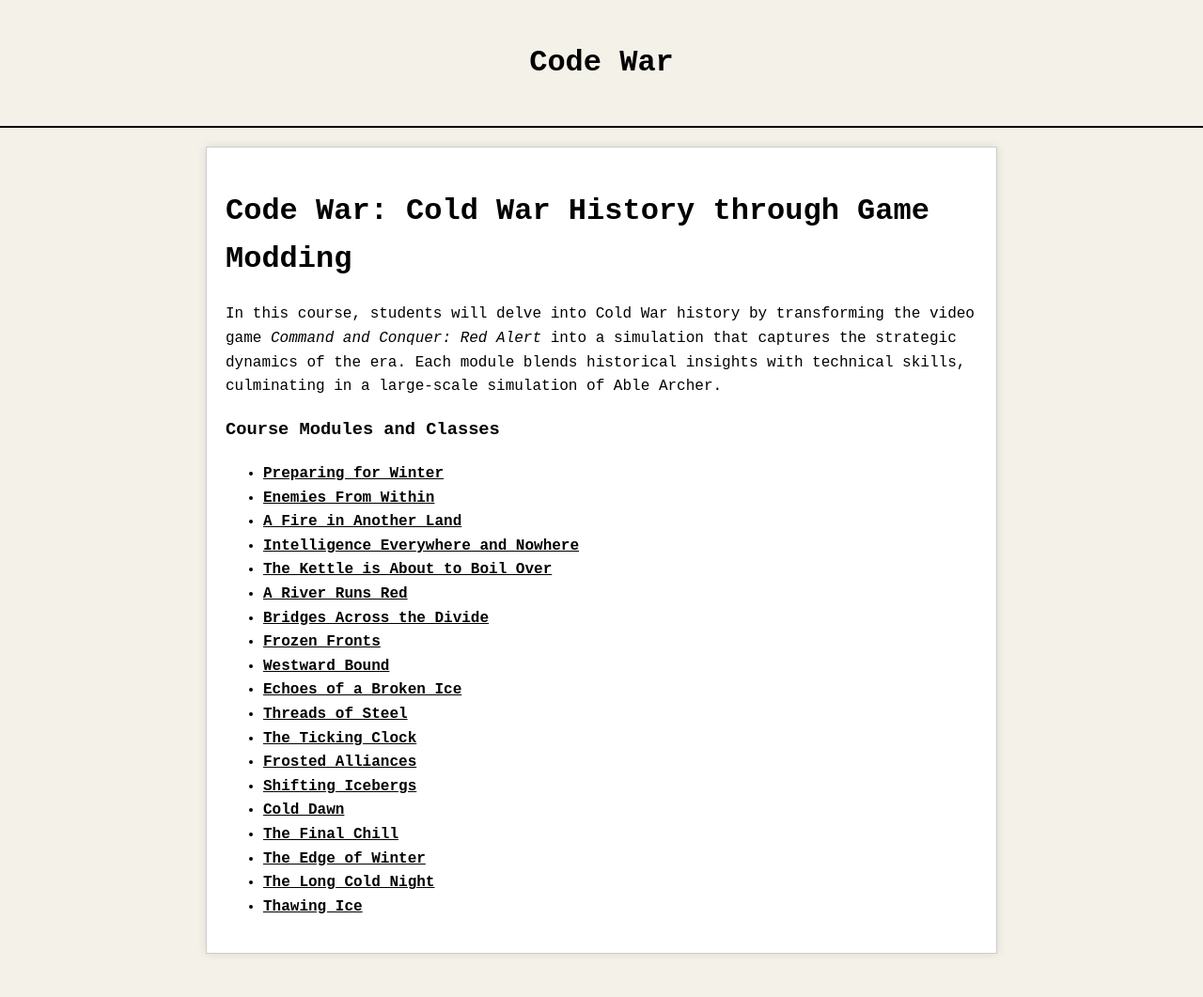
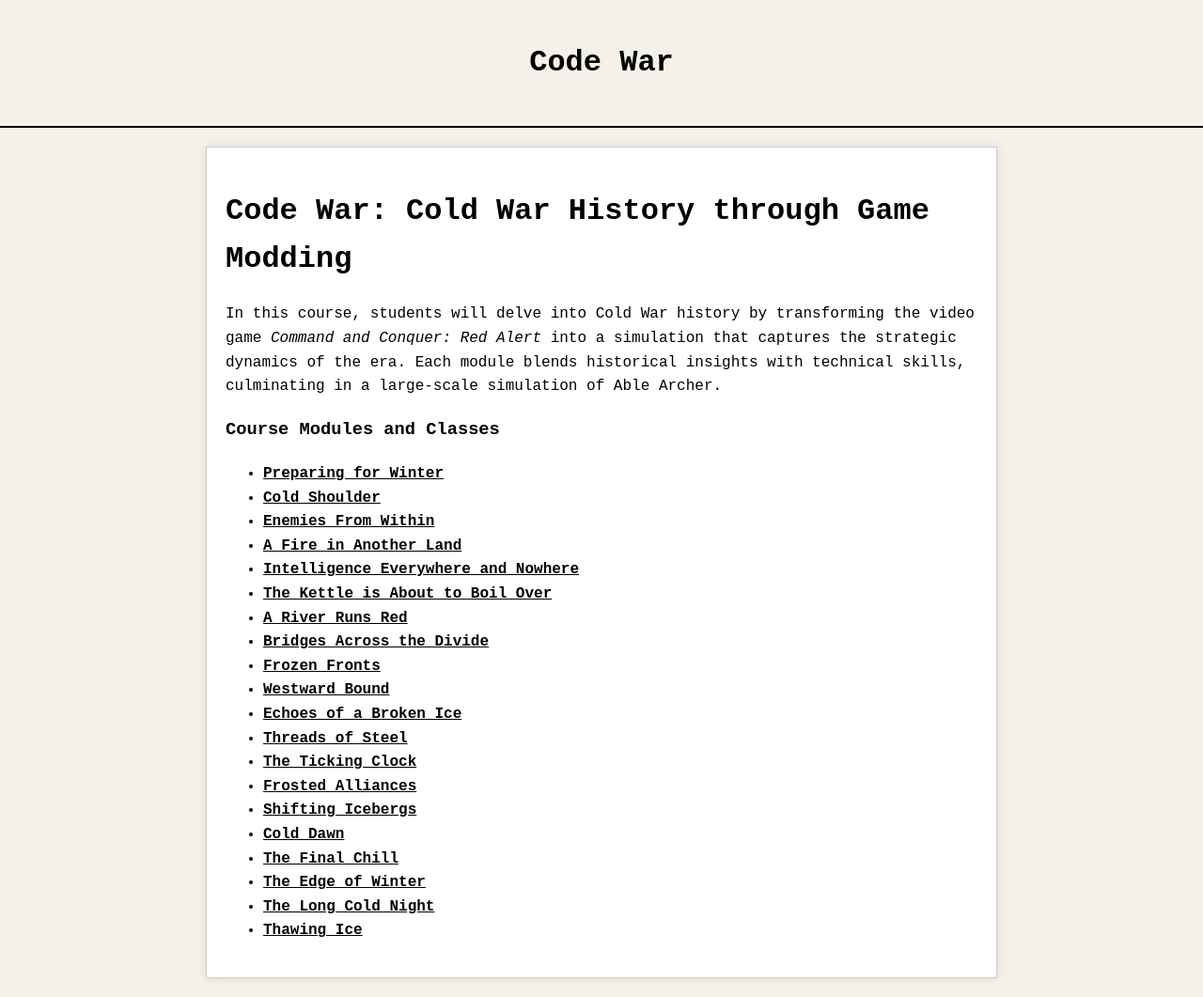
Before and after one commit to jboyce1/CodeWar, a Jekyll site: the page built from index.markdown, in a window 1280 px wide. Shown: the whole page at 94% size. Built offline with Jekyll 4.4.1, drawn with Linux system fonts in a browser that asks for light colours; before the commit the page ends 1035 px from its top, so only the background shows below that.

Commit message:
Update index.markdown

```diff
--- a/index.markdown
+++ b/index.markdown
@@ -13,6 +13,7 @@ In this course, students will delve into Cold War history by transforming the vi
 ### Course Modules and Classes
 
 - [Preparing for Winter](./classes/PreparingForWinter)
+- [Cold Shoulder](./classes/ColdShoulder)
 - [Enemies From Within](./classes/EnemiesFromWithin)
 - [A Fire in Another Land](./AFireInAnotherLand)
 - [Intelligence Everywhere and Nowhere](./IntelligenceEverywhereAndNowhere)
```
